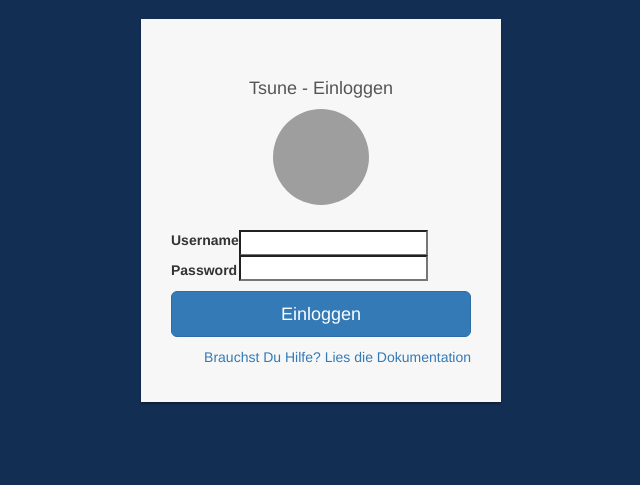
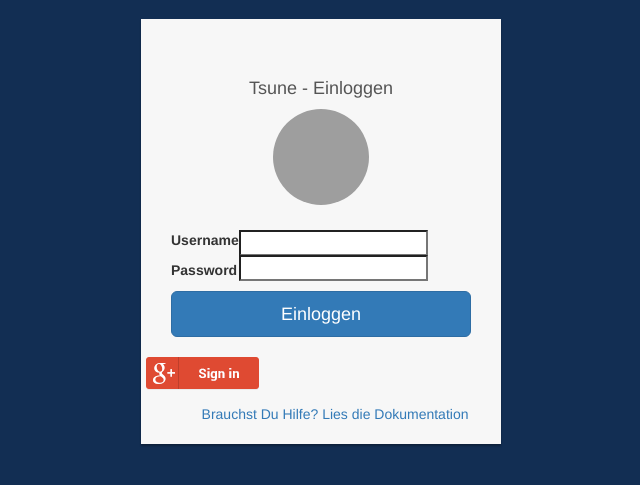
Before and after one commit to DummyDivision/Tsune, a Django app: template authentication/templates/authentication/login.html in a window 1280 px wide. Shown: the part 73-558 px from the top of the page, without its empty margins (319-959 px from the left). Run offline with Django 3.2, Linux system fonts and the light colour scheme; the template is opened without the code that fills it, so the values that code supplies are empty, except form fields; tables that the repository leaves empty hold one stand-in row (values such as "Sample post"); form fields are guessed from the names that the template uses; some libraries are stand-ins or nearby versions; grey boxes are pictures that could not be loaded.

Commit message:
Add google sign-in button to login page

```diff
--- a/authentication/templates/authentication/login.html
+++ b/authentication/templates/authentication/login.html
@@ -36,10 +36,12 @@
                     <input type="hidden" name="next" value="{{ next }}"/>
                     <button class="btn btn-lg btn-primary btn-block" type="submit"
                             value="login">Einloggen</button>
-                    <a href="http://tsune.readthedocs.org/en/latest/"
-                       class="pull-right need-help">Brauchst Du Hilfe? Lies die Dokumentation</a>
                     <span class="clearfix"></span>
                 </form>
+                <div class="row"><div class="col-md-12"> <a href="{% url 'social:begin' 'google-oauth' %}"><img src="{% static "images/google_red_signin.png" %}"/></a></div></div>
+                <div class="row"><div class="col-md-offset-1 col-md-10"> <a href="http://tsune.readthedocs.org/en/latest/"
+                       class="pull-right need-help">Brauchst Du Hilfe? Lies die Dokumentation</a></div></div>
+
             </div>
         </div>
     </div>
```
